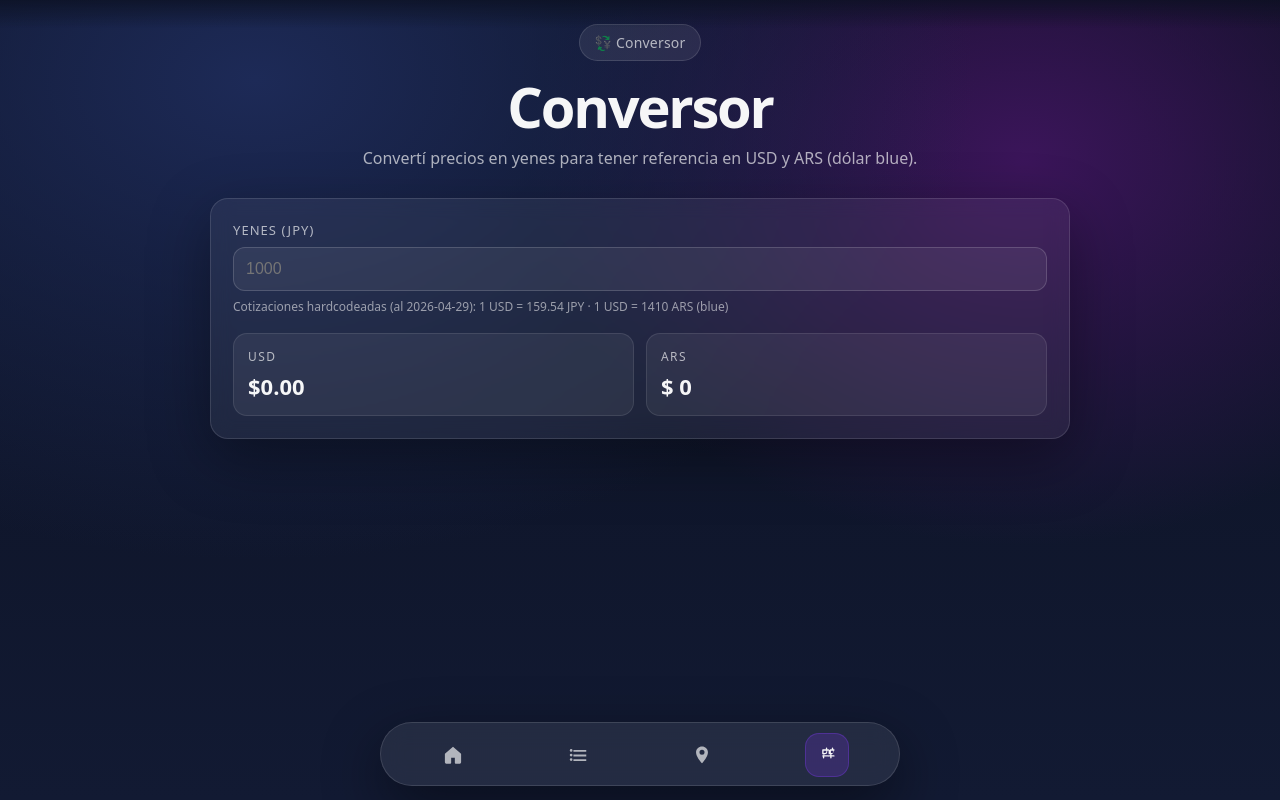
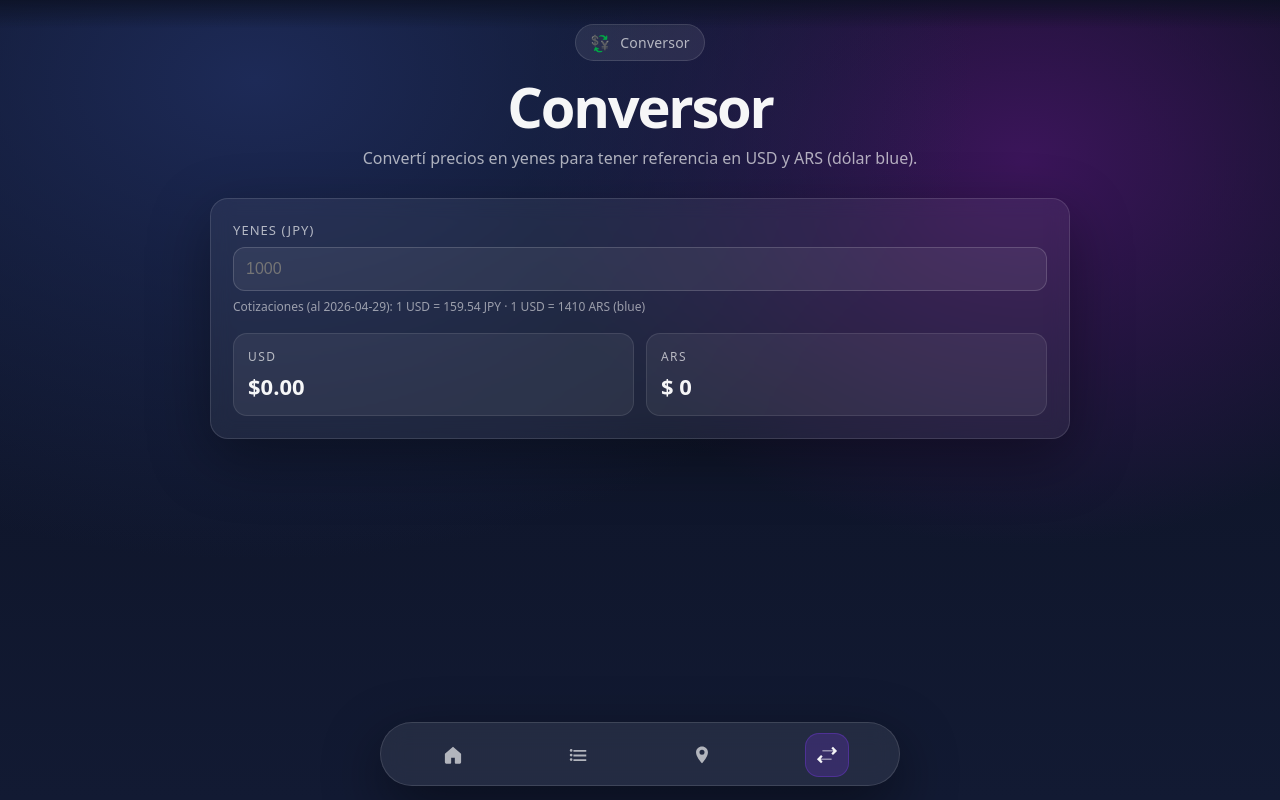
Before and after one commit to NicoCartellone/road-to-japon, a React (Vite) app: page /conversor in a window 1280 px wide. Built offline with nearby package versions, Linux system fonts and the light colour scheme.

Commit message:
fix: polish converter UI

```diff
--- a/src/pages/ConverterPage.tsx
+++ b/src/pages/ConverterPage.tsx
@@ -27,7 +27,12 @@ export default function ConverterPage() {
   return (
     <div className="page">
       <header className="header">
-        <div className="badge">💱 Conversor</div>
+        <div className="badge">
+          <span className="badge-emoji" aria-hidden="true">
+            💱
+          </span>
+          <span className="badge-text">Conversor</span>
+        </div>
         <h1>Conversor</h1>
         <p className="sub">Convertí precios en yenes para tener referencia en USD y ARS (dólar blue).</p>
       </header>
@@ -47,8 +52,7 @@ export default function ConverterPage() {
               onChange={(e) => setJpyText(e.target.value)}
             />
             <div className="conv-hint">
-              Cotizaciones hardcodeadas (al {RATES_AS_OF}): 1 USD = {round2(JPY_PER_USD)} JPY · 1 USD = {ARS_PER_USD_BLUE}{' '}
-              ARS (blue)
+              Cotizaciones (al {RATES_AS_OF}): 1 USD = {round2(JPY_PER_USD)} JPY · 1 USD = {ARS_PER_USD_BLUE} ARS (blue)
             </div>
           </div>
 
--- a/src/shared/ui/BottomNav.tsx
+++ b/src/shared/ui/BottomNav.tsx
@@ -39,11 +39,7 @@ export default function BottomNav() {
         <svg viewBox="0 0 24 24" aria-hidden="true" className="nav-ico">
           <path
             fill="currentColor"
-            d="M6.75 6.5a.75.75 0 0 1 .75-.75h3.25V4.5a.75.75 0 0 1 1.5 0v1.25h1.25a.75.75 0 0 1 0 1.5h-1.25V8.5a2.75 2.75 0 0 1-2.75 2.75H9v1h4.5a.75.75 0 0 1 0 1.5H9v1.25a.75.75 0 0 1-1.5 0V13.75H7.5a.75.75 0 0 1 0-1.5h.75v-1H7.5A.75.75 0 0 1 6.75 10.5V6.5Zm3.25 3.25A1.25 1.25 0 0 0 11.25 8.5V7.25H8.25v2.5h1.75Z"
-          />
-          <path
-            fill="currentColor"
-            d="M14.75 6.5a.75.75 0 0 1 .75-.75h1.75V4.5a.75.75 0 0 1 1.5 0v1.25h.75a.75.75 0 0 1 0 1.5h-.75V8.5a2.75 2.75 0 0 1-2.75 2.75H17v1h2.5a.75.75 0 0 1 0 1.5H17v1.25a.75.75 0 0 1-1.5 0V13.75h-1a.75.75 0 0 1 0-1.5h1v-1h-1a.75.75 0 0 1-.75-.75V6.5Zm3.25 3.25A1.25 1.25 0 0 0 19.25 8.5V7.25h-3v2.5H18Z"
+            d="M7 7h12l-2.25-2.25L18.5 3 23 7.5 18.5 12l-1.75-1.75L19 8H7V7Zm10 10H5l2.25 2.25L5.5 21 1 16.5 5.5 12l1.75 1.75L5 16h12v1Z"
           />
         </svg>
       </NavLink>
--- a/src/style.css
+++ b/src/style.css
@@ -120,9 +120,19 @@ body::before {
   border-radius: 999px;
   background: rgba(255, 255, 255, 0.08);
   border: 1px solid rgba(255, 255, 255, 0.12);
-  color: var(--muted);
+  color: var(--title);
   font-size: 14px;
   letter-spacing: 0.2px;
+}
+
+.badge-emoji {
+  line-height: 1;
+  font-size: 16px;
+  color: var(--title);
+}
+
+.badge-text {
+  color: var(--muted);
 }
 
 h1 {
@@ -340,6 +350,7 @@ h1 {
 .nav-ico {
   width: 22px;
   height: 22px;
+  display: block;
 }
 
 .update-bar {
```
